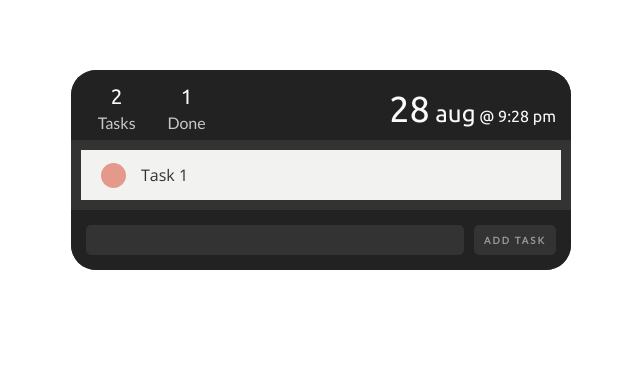
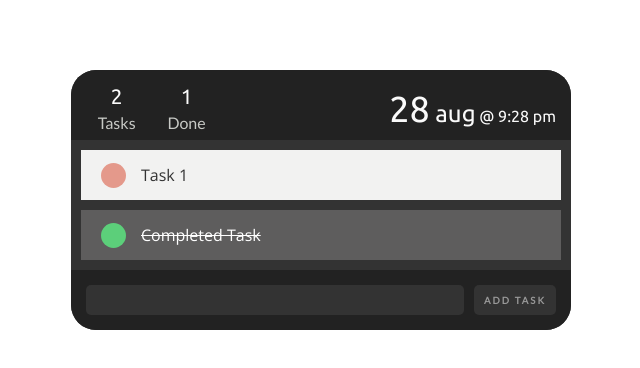
Before and after one commit to jwaltrip/react-todo-list, a React (Create React App) app: page / in a window 1280 px wide. Shown: the top 368 px of the page, without its empty margins (319-959 px from the left). Built offline with nearby package versions, Linux system fonts and the light colour scheme.

Commit message:
successfully listing tasks and applied correct css to completed/noncompleted tasks

```diff
--- a/src/App.js
+++ b/src/App.js
@@ -25,7 +25,13 @@ class App extends Component {
       <div className="App">
         <Header tasks={this.state.tasks}/>
         <div className="tasks">
-          <Task/>
+          {this.state.tasks.map((task, idx) => {
+            return <Task
+                    taskName={task.taskName}
+                    isCompleted={task.isCompleted}
+                    key={task.id}
+                  />
+          })}
           <AddTaskForm/>
         </div>
       </div>
--- a/src/components/Header.js
+++ b/src/components/Header.js
@@ -1,7 +1,6 @@
 import React, { Component } from 'react';
 import Stats from "./Stats";
 
-// const Header = (props) => {
 class Header extends Component {
   state = {
     dayOfMonth: "",
@@ -42,6 +41,8 @@ class Header extends Component {
       if (hour > 12) hour -= 12;
       amPm = 'pm';
     }
+    // if min < 10, pad beginning w another 0
+    if (min < 10) min = '0' + min.toString();
 
     // concat current time + am/pm
     const currTime = hour + ':' + min + ' ' + amPm;
--- a/src/components/Task.js
+++ b/src/components/Task.js
@@ -2,11 +2,18 @@ import React, { Component } from 'react';
 
 class Task extends Component {
   render() {
+    // conditional to check if task is completed
+    // if completed, add 'completed' class tags
+    let isCompleted = '';
+    if (this.props.isCompleted) {
+      isCompleted = ' completed';
+    }
+
     return (
-      <div className="task">
-        <div className="radio"> </div>
-        <div className="task-name">
-          Task 1
+      <div className={"task" + isCompleted}>
+        <div className={"radio" + isCompleted}> </div>
+        <div className={"task-name" + isCompleted}>
+          {this.props.taskName}
         </div>
         <div className="remove-btn">
           <a className="remove-task-btn">✖</a>
```
